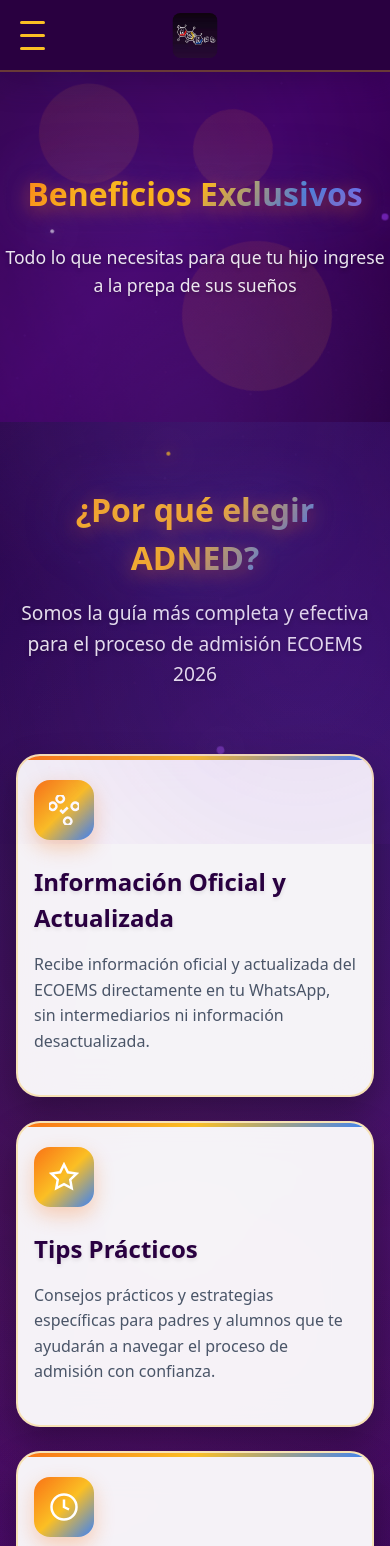
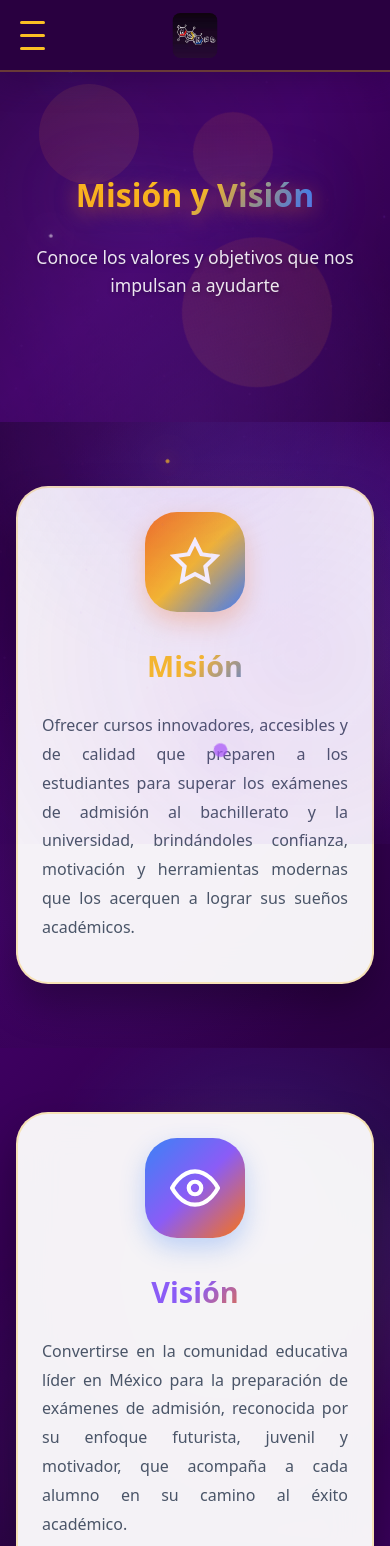
Before and after one commit to Azucelfesa/LandingPage, a SvelteKit app: page /beneficios in a window 390 px wide. Shown: the top 1546 px of the page. Built offline with nearby package versions, Linux system fonts and the light colour scheme.

Commit message:
agrege mision y vision y elimine beneficios

```diff
--- a/src/lib/Header.svelte
+++ b/src/lib/Header.svelte
@@ -39,7 +39,7 @@
 						<a href="/" class="nav-link" on:click={closeMenu}>Inicio</a>
 					</li>
 					<li class="nav-item">
-						<a href="/#beneficios" class="nav-link" on:click={closeMenu}>Beneficios</a>
+						<a href="/#beneficios" class="nav-link" on:click={closeMenu}>Misión y Visión</a>
 					</li>
 					<li class="nav-item">
 						<a href="/#testimonios" class="nav-link" on:click={closeMenu}>Testimonios</a>
--- a/src/routes/beneficios/+page.svelte
+++ b/src/routes/beneficios/+page.svelte
@@ -1,39 +1,35 @@
 <script lang="ts">
 	import { onMount } from 'svelte';
-	import { spectacularHeroAnimation, slideInFromDirection, textGlowAnimation, add3DHoverEffect } from '$lib/animations';
+	import { spectacularHeroAnimation, slideInFromDirection, textGlowAnimation } from '$lib/animations';
 
 	let heroTitle: HTMLElement | null;
 	let heroSubtitle: HTMLElement | null;
-	let benefitsGrid: HTMLElement | null;
+	let missionSection: HTMLElement | null;
+	let visionSection: HTMLElement | null;
 	let ctaSection: HTMLElement | null;
 
 	onMount(() => {
 		// Animar elementos al cargar la página
 		if (heroTitle) spectacularHeroAnimation(heroTitle, heroSubtitle, null);
-		if (benefitsGrid) slideInFromDirection(benefitsGrid, 'bottom', 0.3);
-		if (ctaSection) slideInFromDirection(ctaSection, 'top', 0.5);
-
-		// Agregar efectos 3D a las tarjetas de beneficios
-		const benefitCards = document.querySelectorAll('.benefit-card');
-		benefitCards.forEach(card => {
-			add3DHoverEffect(card);
-		});
+		if (missionSection) slideInFromDirection(missionSection, 'left', 0.3);
+		if (visionSection) slideInFromDirection(visionSection, 'right', 0.5);
+		if (ctaSection) slideInFromDirection(ctaSection, 'top', 0.7);
 	});
 </script>
 
 <svelte:head>
-	<title>Beneficios - ADNED</title>
-	<meta name="description" content="Descubre todos los beneficios de unirte a ADNED y asegura el ingreso de tu hijo a la prepa de sus sueños.">
+	<title>Misión y Visión - ADNED</title>
+	<meta name="description" content="Conoce la misión y visión de ADNED para asegurar el ingreso de tu hijo a la prepa de sus sueños.">
 </svelte:head>
 
 <!-- Hero Section -->
 <section class="hero">
 	<div class="hero-content">
 		<h1 class="hero-title" bind:this={heroTitle}>
-			Beneficios Exclusivos
+			Misión y Visión
 		</h1>
 		<p class="hero-subtitle" bind:this={heroSubtitle}>
-			Todo lo que necesitas para que tu hijo ingrese a la prepa de sus sueños
+			Conoce los valores y objetivos que nos impulsan a ayudarte
 		</p>
 	</div>
 	<div class="hero-decoration">
@@ -43,113 +39,45 @@
 	</div>
 </section>
 
-<!-- Benefits Grid Section -->
-<section class="benefits-section" bind:this={benefitsGrid}>
+<!-- Mission Section -->
+<section class="mission-section" bind:this={missionSection}>
 	<div class="container">
-		<div class="section-header">
-			<h2 class="section-title">¿Por qué elegir ADNED?</h2>
-			<p class="section-subtitle">
-				Somos la guía más completa y efectiva para el proceso de admisión ECOEMS 2026
-			</p>
-		</div>
-
-		<div class="benefits-grid">
-			<!-- Beneficio 1 -->
-			<div class="benefit-card">
-				<div class="benefit-icon">
-					<svg viewBox="0 0 24 24" fill="none" stroke="currentColor" stroke-width="2">
-						<path d="M9 12l2 2 4-4"/>
-						<path d="M21 12c-1 0-3-1-3-3s2-3 3-3 3 1 3 3-2 3-3 3"/>
-						<path d="M3 12c1 0 3-1 3-3s-2-3-3-3-3 1-3 3 2 3 3 3"/>
-						<path d="M12 3c0 1-1 3-3 3s-3-2-3-3 1-3 3-3 3 2 3 3"/>
-						<path d="M12 21c0-1 1-3 3-3s3 2 3 3-1 3-3 3-3-2-3-3"/>
-					</svg>
-				</div>
-				<h3 class="benefit-title">Información Oficial y Actualizada</h3>
-				<p class="benefit-description">
-					Recibe información oficial y actualizada del ECOEMS directamente en tu WhatsApp, sin intermediarios ni información desactualizada.
-				</p>
+		<div class="mission-content">
+			<div class="mission-icon">
+				<svg viewBox="0 0 24 24" fill="none" stroke="currentColor" stroke-width="2">
+					<path d="M12 2l3.09 6.26L22 9.27l-5 4.87 1.18 6.88L12 17.77l-6.18 3.25L7 14.14 2 9.27l6.91-1.01L12 2z"/>
+				</svg>
 			</div>
-
-			<!-- Beneficio 2 -->
-			<div class="benefit-card">
-				<div class="benefit-icon">
-					<svg viewBox="0 0 24 24" fill="none" stroke="currentColor" stroke-width="2">
-						<path d="M12 2l3.09 6.26L22 9.27l-5 4.87 1.18 6.88L12 17.77l-6.18 3.25L7 14.14 2 9.27l6.91-1.01L12 2z"/>
-					</svg>
-				</div>
-				<h3 class="benefit-title">Tips Prácticos</h3>
-				<p class="benefit-description">
-					Consejos prácticos y estrategias específicas para padres y alumnos que te ayudarán a navegar el proceso de admisión con confianza.
-				</p>
-			</div>
-
-			<!-- Beneficio 3 -->
-			<div class="benefit-card">
-				<div class="benefit-icon">
-					<svg viewBox="0 0 24 24" fill="none" stroke="currentColor" stroke-width="2">
-						<circle cx="12" cy="12" r="10"/>
-						<polyline points="12,6 12,12 16,14"/>
-					</svg>
-				</div>
-				<h3 class="benefit-title">Recordatorios Clave</h3>
-				<p class="benefit-description">
-					Recibe recordatorios importantes para que tu hijo no pierda fechas críticas del proceso de admisión ECOEMS 2026.
-				</p>
-			</div>
-
-			<!-- Beneficio 4 -->
-			<div class="benefit-card">
-				<div class="benefit-icon">
-					<svg viewBox="0 0 24 24" fill="none" stroke="currentColor" stroke-width="2">
-						<path d="M22 16.92v3a2 2 0 0 1-2.18 2 19.79 19.79 0 0 1-8.63-3.07 19.5 19.5 0 0 1-6-6 19.79 19.79 0 0 1-3.07-8.67A2 2 0 0 1 4.11 2h3a2 2 0 0 1 2 1.72 12.84 12.84 0 0 0 .7 2.81 2 2 0 0 1-.45 2.11L8.09 9.91a16 16 0 0 0 6 6l1.27-1.27a2 2 0 0 1 2.11-.45 12.84 12.84 0 0 0 2.81.7A2 2 0 0 1 22 16.92z"/>
-					</svg>
-				</div>
-				<h3 class="benefit-title">Comunicación Directa</h3>
-				<p class="benefit-description">
-					Comunicación directa con asesores especializados que resolverán todas tus dudas y te guiarán paso a paso.
-				</p>
-			</div>
-
-			<!-- Beneficio 5 -->
-			<div class="benefit-card">
-				<div class="benefit-icon">
-					<svg viewBox="0 0 24 24" fill="none" stroke="currentColor" stroke-width="2">
-						<path d="M14 2H6a2 2 0 0 0-2 2v16a2 2 0 0 0 2 2h12a2 2 0 0 0 2-2V8z"/>
-						<polyline points="14,2 14,8 20,8"/>
-						<line x1="16" y1="13" x2="8" y2="13"/>
-						<line x1="16" y1="17" x2="8" y2="17"/>
-						<polyline points="10,9 9,9 8,9"/>
-					</svg>
-				</div>
-				<h3 class="benefit-title">Material Exclusivo</h3>
-				<p class="benefit-description">
-					Acceso a material exclusivo diseñado específicamente para preparar mejor a tu hijo para el proceso de admisión.
+			<div class="mission-text">
+				<h2 class="mission-title">Misión</h2>
+				<p class="mission-description">
+					Ofrecer cursos innovadores, accesibles y de calidad que preparen a los
+					estudiantes para superar los exámenes de admisión al bachillerato y la
+					universidad, brindándoles confianza, motivación y herramientas modernas que los
+					acerquen a lograr sus sueños académicos.
 				</p>
 			</div>
 		</div>
 	</div>
 </section>
 
-<!-- Stats Section -->
-<section class="stats-section">
+<!-- Vision Section -->
+<section class="vision-section" bind:this={visionSection}>
 	<div class="container">
-		<div class="stats-grid">
-			<div class="stat-item">
-				<div class="stat-number">95%</div>
-				<div class="stat-label">Tasa de Éxito</div>
+		<div class="vision-content">
+			<div class="vision-icon">
+				<svg viewBox="0 0 24 24" fill="none" stroke="currentColor" stroke-width="2">
+					<path d="M1 12s4-8 11-8 11 8 11 8-4 8-11 8-11-8-11-8z"/>
+					<circle cx="12" cy="12" r="3"/>
+				</svg>
 			</div>
-			<div class="stat-item">
-				<div class="stat-number">500+</div>
-				<div class="stat-label">Estudiantes Ayudados</div>
-			</div>
-			<div class="stat-item">
-				<div class="stat-number">3</div>
-				<div class="stat-label">Años de Experiencia</div>
-			</div>
-			<div class="stat-item">
-				<div class="stat-number">24/7</div>
-				<div class="stat-label">Soporte Disponible</div>
+			<div class="vision-text">
+				<h2 class="vision-title">Visión</h2>
+				<p class="vision-description">
+					Convertirse en la comunidad educativa líder en México para la preparación de
+					exámenes de admisión, reconocida por su enfoque futurista, juvenil y motivador,
+					que acompaña a cada alumno en su camino al éxito académico.
+				</p>
 			</div>
 		</div>
 	</div>
@@ -273,15 +201,15 @@
 		z-index: 2;
 	}
 
-	/* Benefits Section */
-	.benefits-section {
+	/* Mission Section */
+	.mission-section {
 		padding: 6rem 0;
 		background: linear-gradient(135deg, #290040 0%, #3d0060 50%, #290040 100%);
 		position: relative;
 		overflow: hidden;
 	}
 
-	.benefits-section::before {
+	.mission-section::before {
 		content: '';
 		position: absolute;
 		top: 0;
@@ -294,6 +222,137 @@
 		pointer-events: none;
 		z-index: 1;
 		animation: backgroundShift 8s ease-in-out infinite;
+	}
+
+	.mission-content {
+		display: flex;
+		align-items: center;
+		gap: 3rem;
+		background: rgba(255, 255, 255, 0.95);
+		backdrop-filter: blur(20px);
+		padding: 3rem;
+		border-radius: 2rem;
+		box-shadow: 0 20px 40px rgba(0, 0, 0, 0.3);
+		border: 2px solid rgba(251, 191, 36, 0.3);
+		position: relative;
+		z-index: 2;
+	}
+
+	.mission-icon {
+		width: 100px;
+		height: 100px;
+		background: linear-gradient(135deg, #f97316 0%, #fbbf24 50%, #3b82f6 100%);
+		border-radius: 2rem;
+		display: flex;
+		align-items: center;
+		justify-content: center;
+		flex-shrink: 0;
+		box-shadow: 0 10px 25px rgba(249, 115, 22, 0.3);
+	}
+
+	.mission-icon svg {
+		width: 50px;
+		height: 50px;
+		color: white;
+	}
+
+	.mission-text {
+		flex: 1;
+	}
+
+	.mission-title {
+		font-size: 2.5rem;
+		font-weight: 800;
+		color: #290040;
+		margin-bottom: 1.5rem;
+		background: linear-gradient(135deg, #f97316 0%, #fbbf24 25%, #fbbf24 50%, #3b82f6 75%, #8b5cf6 100%);
+		-webkit-background-clip: text;
+		-webkit-text-fill-color: transparent;
+		background-clip: text;
+	}
+
+	.mission-description {
+		font-size: 1.2rem;
+		color: #4a5568;
+		line-height: 1.8;
+		text-align: justify;
+	}
+
+	/* Vision Section */
+	.vision-section {
+		padding: 6rem 0;
+		background: linear-gradient(135deg, #3d0060 0%, #290040 50%, #3d0060 100%);
+		position: relative;
+		overflow: hidden;
+	}
+
+	.vision-section::before {
+		content: '';
+		position: absolute;
+		top: 0;
+		left: 0;
+		right: 0;
+		bottom: 0;
+		background: radial-gradient(circle at 80% 20%, rgba(139, 92, 246, 0.15) 0%, transparent 50%),
+					radial-gradient(circle at 20% 80%, rgba(59, 130, 246, 0.15) 0%, transparent 50%),
+					radial-gradient(circle at 60% 40%, rgba(249, 115, 22, 0.1) 0%, transparent 50%);
+		pointer-events: none;
+		z-index: 1;
+		animation: backgroundShift 8s ease-in-out infinite;
+	}
+
+	.vision-content {
+		display: flex;
+		align-items: center;
+		gap: 3rem;
+		background: rgba(255, 255, 255, 0.95);
+		backdrop-filter: blur(20px);
+		padding: 3rem;
+		border-radius: 2rem;
+		box-shadow: 0 20px 40px rgba(0, 0, 0, 0.3);
+		border: 2px solid rgba(251, 191, 36, 0.3);
+		position: relative;
+		z-index: 2;
+	}
+
+	.vision-icon {
+		width: 100px;
+		height: 100px;
+		background: linear-gradient(135deg, #3b82f6 0%, #8b5cf6 50%, #f97316 100%);
+		border-radius: 2rem;
+		display: flex;
+		align-items: center;
+		justify-content: center;
+		flex-shrink: 0;
+		box-shadow: 0 10px 25px rgba(59, 130, 246, 0.3);
+	}
+
+	.vision-icon svg {
+		width: 50px;
+		height: 50px;
+		color: white;
+	}
+
+	.vision-text {
+		flex: 1;
+	}
+
+	.vision-title {
+		font-size: 2.5rem;
+		font-weight: 800;
+		color: #290040;
+		margin-bottom: 1.5rem;
+		background: linear-gradient(135deg, #3b82f6 0%, #8b5cf6 25%, #8b5cf6 50%, #f97316 75%, #fbbf24 100%);
+		-webkit-background-clip: text;
+		-webkit-text-fill-color: transparent;
+		background-clip: text;
+	}
+
+	.vision-description {
+		font-size: 1.2rem;
+		color: #4a5568;
+		line-height: 1.8;
+		text-align: justify;
 	}
 
 	@keyframes backgroundShift {
@@ -309,154 +368,6 @@
 				radial-gradient(circle at 70% 30%, rgba(59, 130, 246, 0.2) 0%, transparent 50%),
 				radial-gradient(circle at 60% 40%, rgba(249, 115, 22, 0.15) 0%, transparent 50%);
 		}
-	}
-
-	.section-header {
-		text-align: center;
-		margin-bottom: 4rem;
-	}
-
-	.section-title {
-		font-size: 2.5rem;
-		font-weight: 800;
-		color: #ffffff;
-		margin-bottom: 1rem;
-		background: linear-gradient(135deg, #f97316 0%, #fbbf24 25%, #fbbf24 50%, #3b82f6 75%, #8b5cf6 100%);
-		-webkit-background-clip: text;
-		-webkit-text-fill-color: transparent;
-		background-clip: text;
-		text-shadow: 0 4px 20px rgba(249, 115, 22, 0.5);
-		filter: drop-shadow(0 0 30px rgba(59, 130, 246, 0.3));
-	}
-
-	.section-subtitle {
-		font-size: 1.2rem;
-		color: rgba(255, 255, 255, 0.9);
-		max-width: 600px;
-		margin: 0 auto;
-		line-height: 1.6;
-		text-shadow: 0 2px 4px rgba(0, 0, 0, 0.3);
-	}
-
-	.benefits-grid {
-		display: grid;
-		grid-template-columns: repeat(auto-fit, minmax(350px, 1fr));
-		gap: 2rem;
-		margin-top: 3rem;
-	}
-
-	.benefit-card {
-		background: rgba(255, 255, 255, 0.95);
-		backdrop-filter: blur(20px);
-		padding: 2.5rem 2rem;
-		border-radius: 1.5rem;
-		box-shadow: 0 15px 35px rgba(0, 0, 0, 0.3);
-		transition: all 0.3s ease;
-		border: 2px solid rgba(251, 191, 36, 0.3);
-		position: relative;
-		overflow: hidden;
-	}
-
-	.benefit-card::before {
-		content: '';
-		position: absolute;
-		top: 0;
-		left: 0;
-		right: 0;
-		height: 4px;
-		background: linear-gradient(135deg, #f97316 0%, #fbbf24 50%, #3b82f6 100%);
-	}
-
-	.benefit-card:hover {
-		transform: translateY(-10px);
-		box-shadow: 0 25px 50px rgba(0, 0, 0, 0.4);
-		border-color: rgba(251, 191, 36, 0.6);
-		background: rgba(255, 255, 255, 1);
-	}
-
-	.benefit-icon {
-		width: 60px;
-		height: 60px;
-		background: linear-gradient(135deg, #f97316 0%, #fbbf24 50%, #3b82f6 100%);
-		border-radius: 1rem;
-		display: flex;
-		align-items: center;
-		justify-content: center;
-		margin-bottom: 1.5rem;
-		box-shadow: 0 8px 20px rgba(249, 115, 22, 0.3);
-	}
-
-	.benefit-icon svg {
-		width: 30px;
-		height: 30px;
-		color: white;
-	}
-
-	.benefit-title {
-		font-size: 1.5rem;
-		font-weight: 700;
-		color: #290040;
-		margin-bottom: 1rem;
-		text-shadow: 0 2px 4px rgba(0, 0, 0, 0.1);
-	}
-
-	.benefit-description {
-		color: #4a5568;
-		line-height: 1.6;
-		font-size: 1rem;
-	}
-
-	/* Stats Section */
-	.stats-section {
-		background: linear-gradient(135deg, #290040 0%, #3d0060 50%, #290040 100%);
-		padding: 4rem 0;
-		color: white;
-		position: relative;
-		overflow: hidden;
-	}
-
-	.stats-section::before {
-		content: '';
-		position: absolute;
-		top: 0;
-		left: 0;
-		right: 0;
-		bottom: 0;
-		background: radial-gradient(circle at 20% 80%, rgba(139, 92, 246, 0.15) 0%, transparent 50%),
-					radial-gradient(circle at 80% 20%, rgba(59, 130, 246, 0.15) 0%, transparent 50%),
-					radial-gradient(circle at 40% 40%, rgba(249, 115, 22, 0.1) 0%, transparent 50%);
-		pointer-events: none;
-		z-index: 1;
-		animation: backgroundShift 8s ease-in-out infinite;
-	}
-
-	.stats-grid {
-		display: grid;
-		grid-template-columns: repeat(auto-fit, minmax(200px, 1fr));
-		gap: 2rem;
-		text-align: center;
-		position: relative;
-		z-index: 2;
-	}
-
-	.stat-item {
-		padding: 2rem 1rem;
-	}
-
-	.stat-number {
-		font-size: 3rem;
-		font-weight: 900;
-		background: linear-gradient(135deg, #f97316 0%, #fbbf24 50%, #3b82f6 100%);
-		-webkit-background-clip: text;
-		-webkit-text-fill-color: transparent;
-		background-clip: text;
-		margin-bottom: 0.5rem;
-	}
-
-	.stat-label {
-		font-size: 1.1rem;
-		color: rgba(255, 255, 255, 0.8);
-		font-weight: 600;
 	}
 
 	/* CTA Section */
@@ -557,30 +468,27 @@
 			font-size: 1.1rem;
 		}
 
-		.benefits-section {
+		.mission-section,
+		.vision-section {
 			padding: 4rem 0;
 		}
 
-		.section-title {
+		.mission-content,
+		.vision-content {
+			flex-direction: column;
+			text-align: center;
+			padding: 2rem;
+			gap: 2rem;
+		}
+
+		.mission-title,
+		.vision-title {
 			font-size: 2rem;
 		}
 
-		.benefits-grid {
-			grid-template-columns: 1fr;
-			gap: 1.5rem;
-		}
-
-		.benefit-card {
-			padding: 2rem 1.5rem;
-		}
-
-		.stats-grid {
-			grid-template-columns: repeat(2, 1fr);
-			gap: 1.5rem;
-		}
-
-		.stat-number {
-			font-size: 2.5rem;
+		.mission-description,
+		.vision-description {
+			font-size: 1.1rem;
 		}
 
 		.cta-section {
@@ -602,12 +510,19 @@
 			font-size: 2rem;
 		}
 
-		.benefit-card {
-			padding: 1.5rem 1rem;
+		.mission-content,
+		.vision-content {
+			padding: 1.5rem;
 		}
 
-		.stats-grid {
-			grid-template-columns: 1fr;
+		.mission-title,
+		.vision-title {
+			font-size: 1.8rem;
+		}
+
+		.mission-description,
+		.vision-description {
+			font-size: 1rem;
 		}
 
 		.cta-button {
```
Also changed, not shown: src/routes/+page.svelte (+19 -61 lines).
